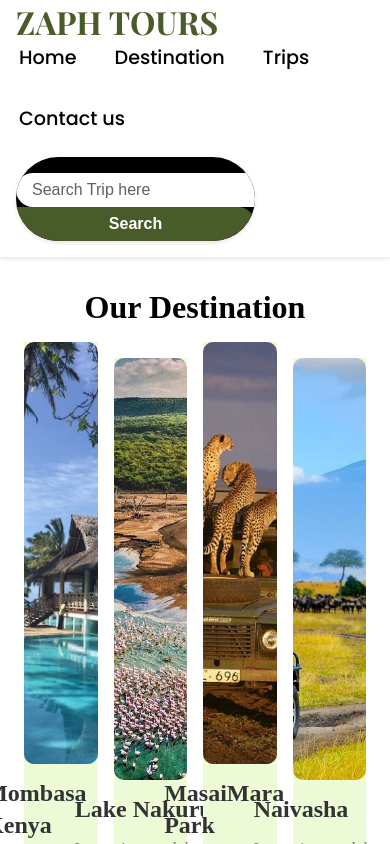
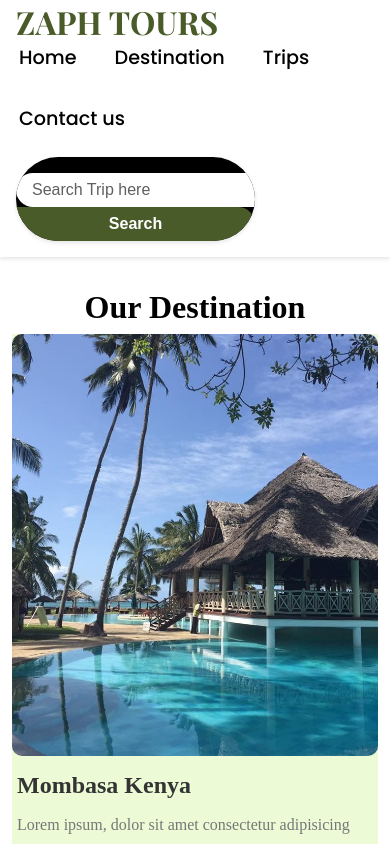
Before and after one commit to KATAMII/Zaph-Tours, a React (Vite) app: page /Destination in a window 390 px wide. Shown: the top 844 px of the page. Built offline with nearby package versions, Linux system fonts and the light colour scheme; a web font is replaced by a local one.

Commit message:
add responsiveness on Destination section

```diff
--- a/src/Pages/Destination/Destination.css
+++ b/src/Pages/Destination/Destination.css
@@ -112,3 +112,32 @@
   .viewbtn:hover {
     background-color: #0056b3;
   }
+@media (max-width: 768px) {
+    .card1 {
+        flex: 1 1 calc(50% - 1rem);
+        max-width: calc(50% - 1rem);
+    }
+}
+
+@media (max-width: 576px) {
+    .card1 {
+        flex: 1 1 calc(100% - 1rem);
+        max-width: calc(100% - 1rem);
+    }
+
+    .individualPrice {
+        margin-top: 1rem;
+    }
+}
+
+@media (max-width: 432px) {
+    .cards {
+        padding: 0.5rem;
+    }
+
+    .card1 {
+        flex: 1 1 calc(100% - 0.5rem);
+        max-width: calc(100% - 0.5rem);
+        margin-bottom: 1rem;
+    }
+}
```
